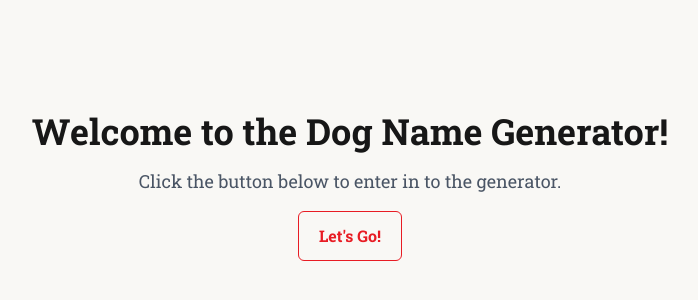
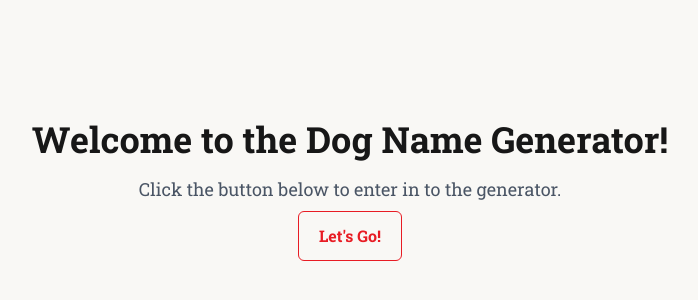
Before and after one commit to lefoj23/dogname-generator, a Next.js app: page / in a window 1280 px wide. Shown: the part 214-514 px from the top of the page, without its empty margins (290-988 px from the left). Built offline with nearby package versions, Linux system fonts and the light colour scheme.

Commit message:
fix minor issue

```diff
--- a/app/(pages)/index.tsx
+++ b/app/(pages)/index.tsx
@@ -1,8 +1,8 @@
 export default function Index() {
   return (
-    <div className="flex flex-col items-center justify-center h-screen w-full gap-4">
-      <h1 className="text-4xl font-bold">Welcome to the Dog Name Generator!</h1>
-      <p className="text-lg text-gray-600">
+    <div className="flex flex-col items-center justify-center h-screen w-screen">
+      <h1 className="text-4xl font-bold m-2 text-center">Welcome to the Dog Name Generator!</h1>
+      <p className="text-lg text-gray-600 m-2 text-center">
         Click the button below to enter in to the generator.
       </p>
 
```
